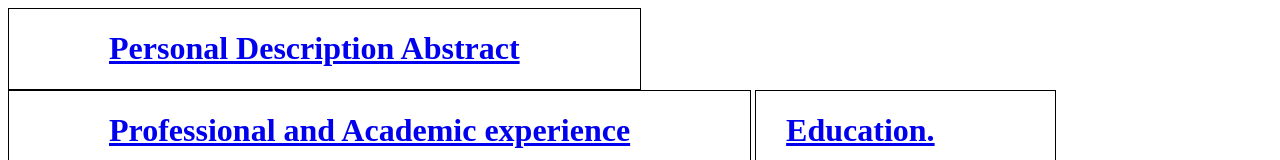
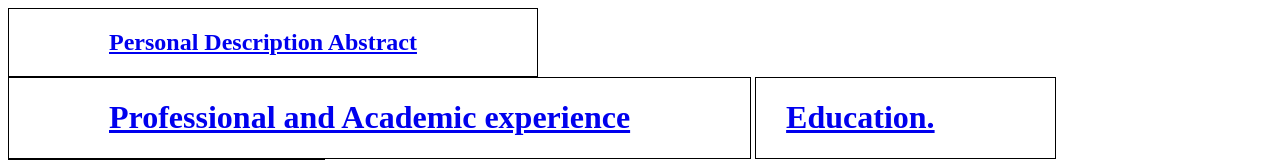
Before and after one commit to tharunkumarganthula/17419, a plain HTML site: page index.html in a window 1280 px wide. Shown: the top 160 px of the page. Drawn offline with Linux system fonts and the light colour scheme.

Commit message:
Update index.html

```diff
--- a/index.html
+++ b/index.html
@@ -8,7 +8,7 @@
 </head>
 <body>
 <div class="a"  >
-    <h1><a href="#pers">Personal Description Abstract</a></h1>
+    <h2><a href="#pers">Personal Description Abstract</a></h2>
 </div>
 <div class="b">
 <h1><a href="#prof">Professional and Academic experience</a></h1>
```
